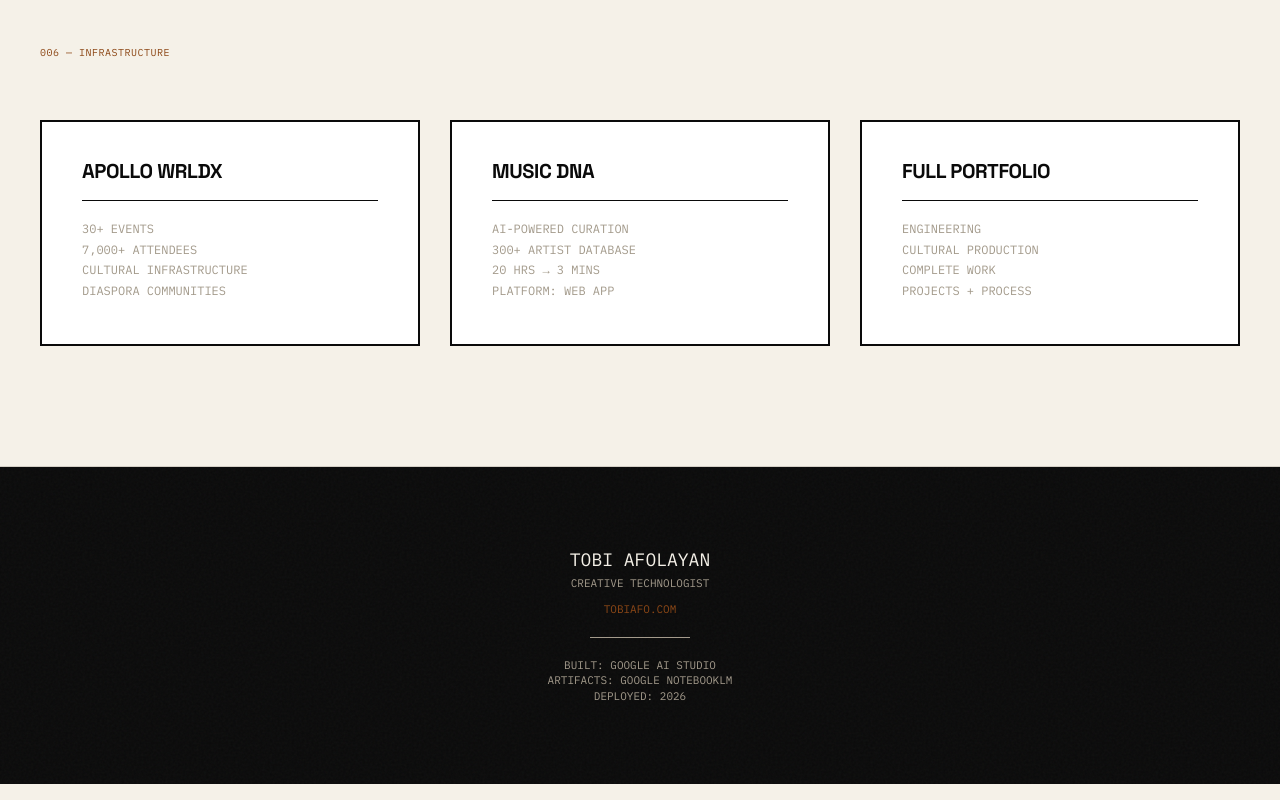
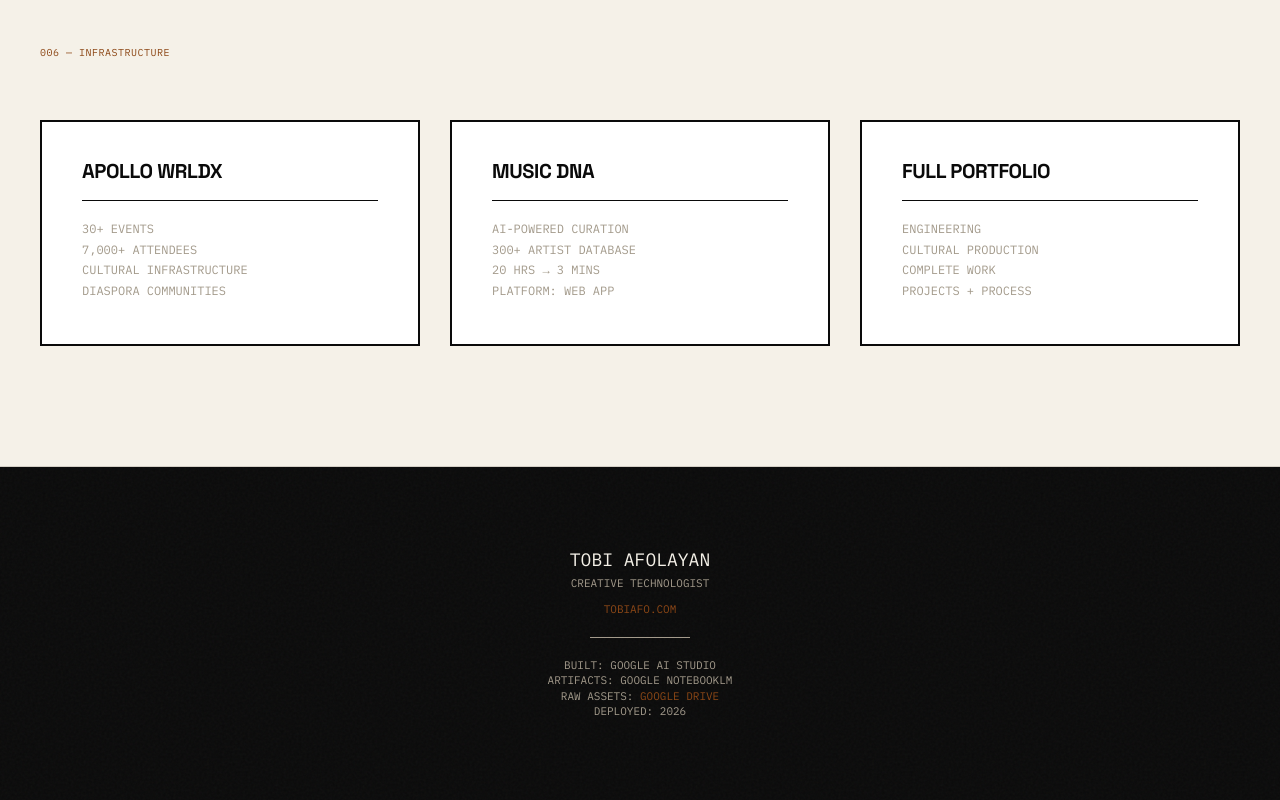
Before and after one commit to t0bafo/creative-fellowship-2026, a React (Vite) app: page / in a window 1280 px wide. Shown: the part 2810-3610 px from the top of the page. Built offline with nearby package versions, Linux system fonts and the light colour scheme.

Commit message:
feat: Add link to raw assets
Includes a direct link to the Google Drive folder containing raw project assets in both the application footer and the README.

```diff
--- a/src/App.tsx
+++ b/src/App.tsx
@@ -158,6 +158,7 @@ const App: React.FC = () => {
           <div className="divider"></div>
           <div className="mono-11">BUILT: GOOGLE AI STUDIO</div>
           <div className="mono-11">ARTIFACTS: GOOGLE NOTEBOOKLM</div>
+          <div className="mono-11">RAW ASSETS: <a href="https://drive.google.com/drive/folders/1Foex_2JxPonPb2GrhRKwx3JW4TPSczD7?usp=drive_link" target="_blank" rel="noopener noreferrer">GOOGLE DRIVE</a></div>
           <div className="mono-11">DEPLOYED: 2026</div>
         </div>
       </footer>
```
Also changed, not shown: 1 other file (tests, documents, lock files or other folders).
